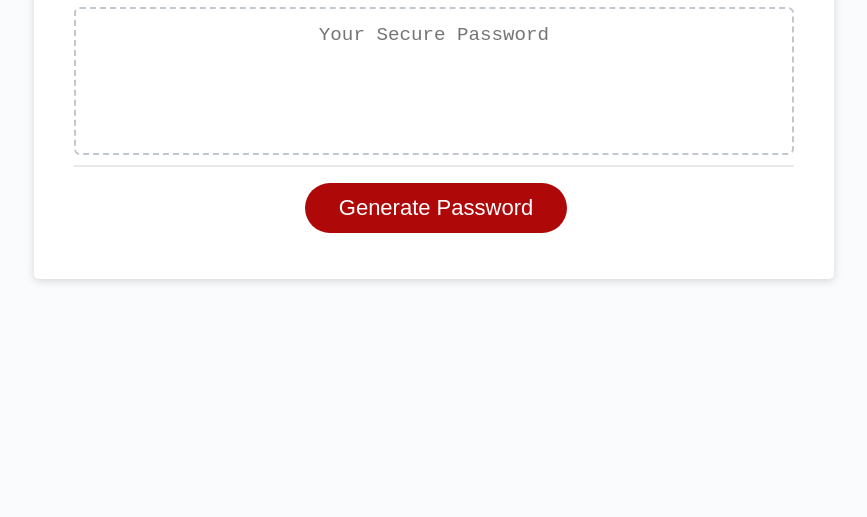
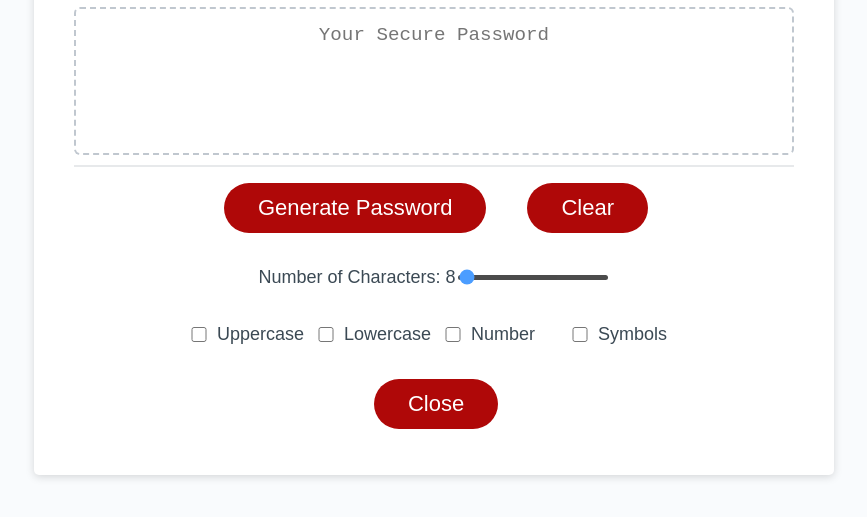
Before and after one commit to Evan8383/js-random-password-generator, a plain HTML site: page index.html in a window 1280 px wide. Shown: the part 241-758 px from the top of the page, without its empty margins (206-1073 px from the left). Drawn offline with Linux system fonts and the light colour scheme.

Commit message:
Changed CSS and HTML layout to style the password critera menu

```diff
--- a/index.html
+++ b/index.html
@@ -1,5 +1,6 @@
 <!DOCTYPE html>
 <html lang="en">
+
 <head>
   <meta charset="UTF-8" />
   <meta name="viewport" content="width=device-width, initial-scale=1.0" />
@@ -7,6 +8,7 @@
   <title>Password Generator</title>
   <link rel="stylesheet" href="style.css" />
 </head>
+
 <body>
   <div class="wrapper">
     <header>
@@ -17,27 +19,39 @@
         <h2>Generate a Password</h2>
       </div>
       <div class="card-body">
-          <textarea
-            readonly
-            id="password"
-            placeholder="Your Secure Password"
-            aria-label="Generated Password"
-          ></textarea>
+        <textarea readonly id="password" placeholder="Your Secure Password" aria-label="Generated Password"></textarea>
       </div>
       <div class="card-footer">
         <button id="generate" class="btn">Generate Password</button>
+        <button id="clearBtn" class="btn">Clear</button>
       </div>
-        <div class="password-menu" id="passwordMenu">
+      <div class="password-menu active" id="passwordMenu">
+        <p>Number of Characters:</p>
         <p id="passwordLengthDisplay"></p>
-          <input type="range" id="passwordLength" min="8" max="128">
-          <input type="checkbox" id="uppercase">Uppercase
-          <input type="checkbox" id="lowercase">Lowercase
-          <input type="checkbox" id="numbers">Numbers
-          <input type="checkbox" id="symbols">Symbols
+        <input type="range" class="passwordLength" id="passwordLength" value="8" min="8" max="128">
+        <ul>
+          <li>
+            <input type="checkbox" id="uppercase">
+            <label for="">Uppercase</label>
+          </li>
+          <li>
+            <input type="checkbox" id="lowercase">
+            <label for="">Lowercase</label>
+          </li>
+          <li>
+            <input type="checkbox" id="numbers">
+            <label for="">Number</label>
+          </li>
+          <li>
+            <input type="checkbox" id="symbols">
+            <label action="">Symbols</label>
+          </li>
+        </ul>
         <button class="btn" id="closeBtn">Close</button>
       </div>
     </div>
   </div>
   <script src="script.js"></script>
 </body>
+
 </html>
--- a/style.css
+++ b/style.css
@@ -119,10 +119,52 @@ button[disabled] {
 }
 
 .password-menu{
-  display: none
+  display: none;
+  flex-wrap: wrap;
+  align-items: center;
+  justify-content: center;
 }
 .password-menu.active{
-  display: block
+  display: flex;
+}
+.password-menu p{
+  width: fit-content;
+  font-size: 1em;
+}
+.password-menu p:first-child {
+  padding-right: 5px;
+}
+.passwordLength{
+  padding: 0 1px;
+  appearance: none;
+  background-color: black;
+  opacity: .7;
+  width: 150px;
+  height: 5px;
+  outline: none;
+  border-radius: 15px;
+}
+.password-menu ul{
+  display: flex;
+  justify-content: center;
+  flex-direction: row;
+  flex-wrap: wrap;
+  list-style: none;
+  padding: 0;
+  width: 100%;
+}
+.password-menu ul li{
+  display: flex;
+}
+.password-menu ul li label{
+  width: 90px;
+  text-align: left;
+}
+.password-menu ul li input{
+  width: 30px
+}
+.closeBtn{
+  text-align: center;
 }
 
 @media (max-width: 690px) {
```
Lines whose indentation alone changed are shown as unchanged.
